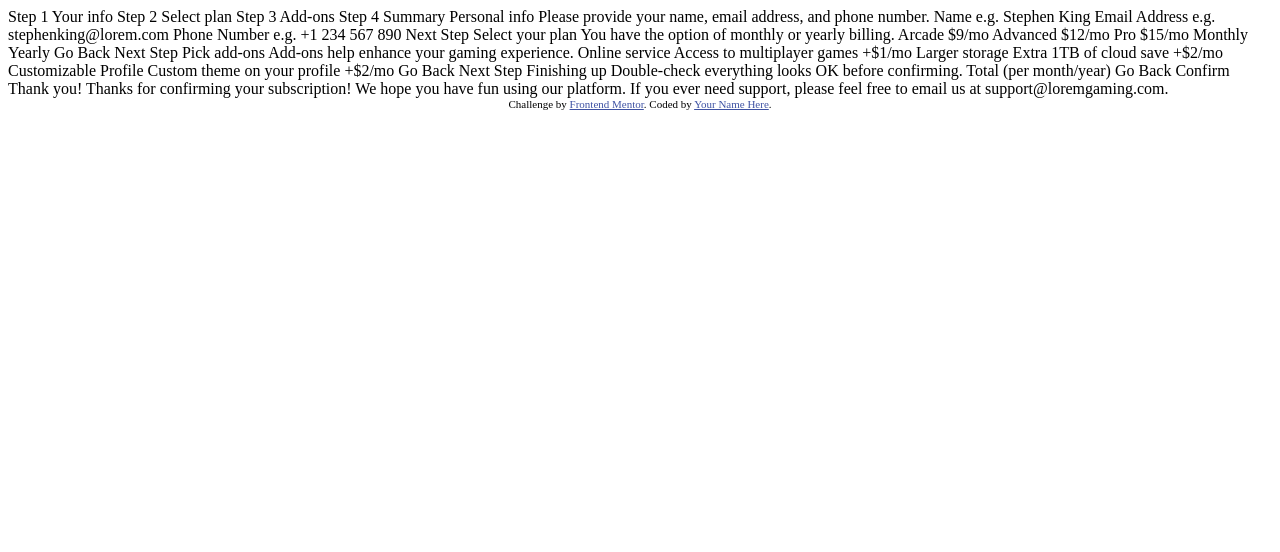
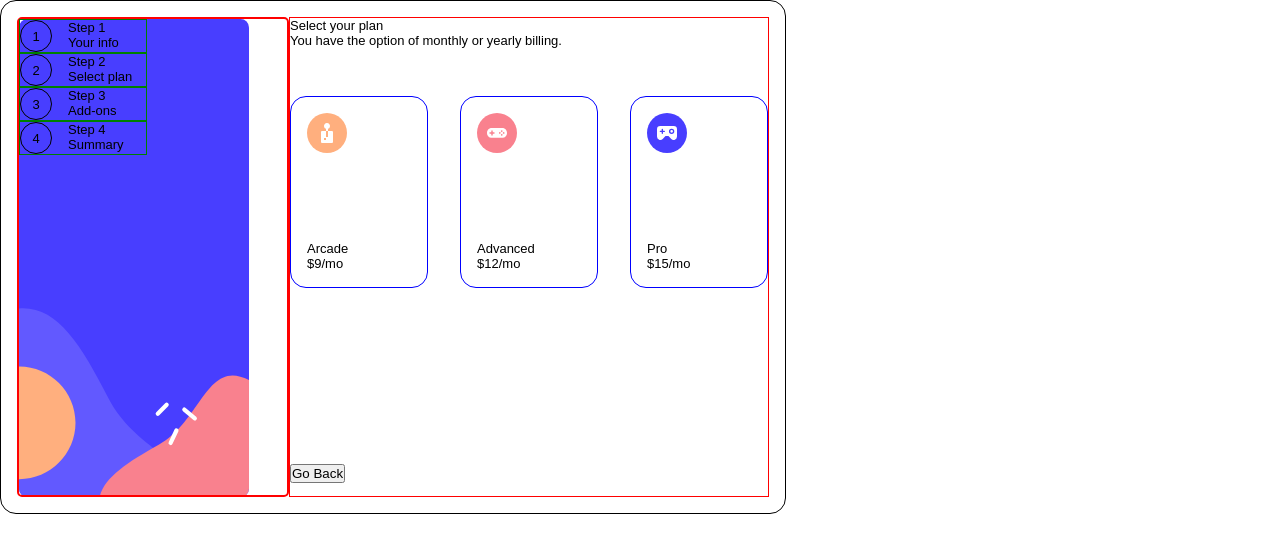
Before and after one commit to Fredeugine/multi-step-form-main, a plain HTML site: page index.html in a window 1280 px wide. Drawn offline with Linux system fonts and the light colour scheme.

Commit message:
In the process

```diff
--- /dev/null
+++ b/index.css
@@ -0,0 +1,113 @@
+:root {
+    --Marine-blue: hsl(213, 96%, 18%);
+    --Purplish-blue: hsl(243, 100%, 62%);
+    --Pastel-blue: hsl(228, 100%, 84%);
+    --Light-blue: hsl(206, 94%, 87%);
+    --Strawberry-red: hsl(354, 84%, 57%);
+
+    --Cool-gray: hsl(231, 11%, 63%);
+    --Light-gray: hsl(229, 24%, 87%);
+    --Magnolia: hsl(217, 100%, 97%);
+    --Alabaster: hsl(231, 100%, 99%);
+    --White: hsl(0, 0%, 100%);
+}
+* {
+    box-sizing: border-box;
+    font-family: "Ubuntu", sans-serif;
+    padding: 0;
+    margin: 0;
+}
+body{
+    font-size: small;
+    display: flex;
+}
+.main_container{
+    border: 1px solid black;
+    display: flex;
+    width: auto;
+    height: auto;
+    padding: 1rem;
+    border-radius: 1rem;
+    padding: 1rem;
+}
+.circle{
+    border-radius: 50%;
+    height: 2rem;
+    width: 2rem;
+    border: 1px solid black;
+    display: flex;
+    justify-content: center;
+    align-items: center;
+
+}
+.float_right{
+    display: flex;
+    flex-direction: column;
+    float: right;
+}
+.div_1{
+    display: flex;
+    flex-direction: row;
+    gap: 1rem;
+    border: 1px solid green;
+    width: 8rem;
+    height: rem;
+}
+.container_1 {
+    background-image: url("./assets/images/bg-sidebar-desktop.svg");
+    background-repeat: no-repeat;
+    background-size: 86%;
+    width: 17rem;
+    height: 30rem;
+    border-radius: 5px;
+    border: 2px solid red;
+}
+.container_2_1{
+    width: 30rem;
+    border: 1px solid red;
+}
+.container2_2{
+    width: 30rem;
+    border: 1px solid red;
+    display: flex;
+    flex-direction: column;
+    gap: 3rem;
+    padding: ;
+}
+#mini_container2_2{
+    display: flex;
+    flex-direction: column;
+    gap: 11rem;
+}
+form{
+    display: flex;
+    flex-direction: column;
+    gap: 1rem;
+}
+.nav_next{
+    float: right;
+}
+.nav\.go_back{
+
+}
+section{
+    display: flex;
+    gap: 2rem;
+}
+.icons{
+    border: 1px solid blue;
+    width: 10rem;
+    height: 12rem;
+    border-radius: 1rem;
+    padding: 1rem;
+    display: flex;
+    align-items: flex-start;
+    flex-direction: column;
+    justify-content: space-between;
+}
+.icons-img{
+}
+hfjjug.icons_p{
+    position: absolute;
+    top: 12rem;
+}
--- a/index.html
+++ b/index.html
@@ -3,7 +3,7 @@
 <head>
   <meta charset="UTF-8">
   <meta name="viewport" content="width=device-width, initial-scale=1.0"> <!-- displays site properly based on user's device -->
-
+  <link rel="stylesheet" href="index.css">
   <link rel="icon" type="image/png" sizes="32x32" href="./assets/images/favicon-32x32.png">
 
   <title>Frontend Mentor | Multi-step form</title>
@@ -17,110 +17,72 @@
 <body>
 
   <!-- Sidebar start -->
+<div class="main_container">
+  <div class="container_1">
+    <div class="div_1">
+      <div class="circle">1</div>
+      <div class="float_right">
+        <span>Step 1</span>
+        <span>Your info</span>
+      </div>
+    </div>
+    <div class="div_1">
+      <div class="circle">2</div>
+      <div class="float_right">
+        <span>Step 2</span>
+        <span>Select plan</span>
+      </div>
+    </div>
+    <div class="div_1">
+      <div class="circle">3</div>
+      <div class="float_right">
+        <span>Step 3</span>
+        <span>Add-ons</span>
+      </div>
+    </div>
+    <div class="div_1">
+      <div class="circle">4</div>
+      <div class="float_right">
+        <span>Step 4</span>
+        <span>Summary</span>
+      </div>
+    </div>
+  </div>
+    <!-- Sidebar end -->
 
-  Step 1
-  Your info
+    <!-- Step 1 start -->
+  <div class="container2_2">
+    <p> Select your plan <br>
+      You have the option of monthly or yearly billing.
+    </p>
+    <div id="mini_container2_2">
+      <section>
+        <div class="icons">
+          <img src="./assets/images/icon-arcade.svg">
+         <p class="icons_p"> Arcade <br>
+          $9/mo
+         </p>
+        </div>
+        <div class="icons">
+          <img src="./assets/images/icon-advanced.svg">
+          <p> Advanced <br>
+            $12/mo
+          </p>
+        </div>
+        <div class="icons">
+          <img class="icons_img" src="./assets/images/icon-pro.svg">
+          <p> Pro <br>
+            $15/mo
+          </p>
+        </div>
+      </section>
+      <aside class="nav.go_back">
+        <input type="button" value="Go Back">
+      </aside>
+    </div>
+  </div>
 
-  Step 2
-  Select plan
+</div>
 
-  Step 3
-  Add-ons
-
-  Step 4
-  Summary
-
-  <!-- Sidebar end -->
-
-  <!-- Step 1 start -->
-
-  Personal info
-  Please provide your name, email address, and phone number.
-
-  Name
-  e.g. Stephen King
-
-  Email Address
-  e.g. stephenking@lorem.com
-
-  Phone Number
-  e.g. +1 234 567 890
-
-  Next Step
-
-  <!-- Step 1 end -->
-
-  <!-- Step 2 start -->
-
-  Select your plan
-  You have the option of monthly or yearly billing.
-
-  Arcade
-  $9/mo
-
-  Advanced
-  $12/mo
-
-  Pro
-  $15/mo
-
-  Monthly
-  Yearly
-
-  Go Back
-  Next Step
-
-  <!-- Step 2 end -->
-
-  <!-- Step 3 start -->
-
-  Pick add-ons
-  Add-ons help enhance your gaming experience.
-
-  Online service
-  Access to multiplayer games
-  +$1/mo
-
-  Larger storage
-  Extra 1TB of cloud save
-  +$2/mo
-
-  Customizable Profile
-  Custom theme on your profile
-  +$2/mo
-
-  Go Back
-  Next Step
-
-  <!-- Step 3 end -->
-
-  <!-- Step 4 start -->
-
-  Finishing up
-  Double-check everything looks OK before confirming.
-
-  <!-- Dynamically add subscription and add-on selections here -->
-
-  Total (per month/year)
-
-  Go Back
-  Confirm
-
-  <!-- Step 4 end -->
-
-  <!-- Step 5 start -->
-
-  Thank you!
-
-  Thanks for confirming your subscription! We hope you have fun
-  using our platform. If you ever need support, please feel free
-  to email us at support@loremgaming.com.
-
-  <!-- Step 5 end -->
-
-  <div class="attribution">
-    Challenge by <a href="https://www.frontendmentor.io?ref=challenge" target="_blank">Frontend Mentor</a>.
-    Coded by <a href="#">Your Name Here</a>.
-  </div>
 </body>
 </html>
```
